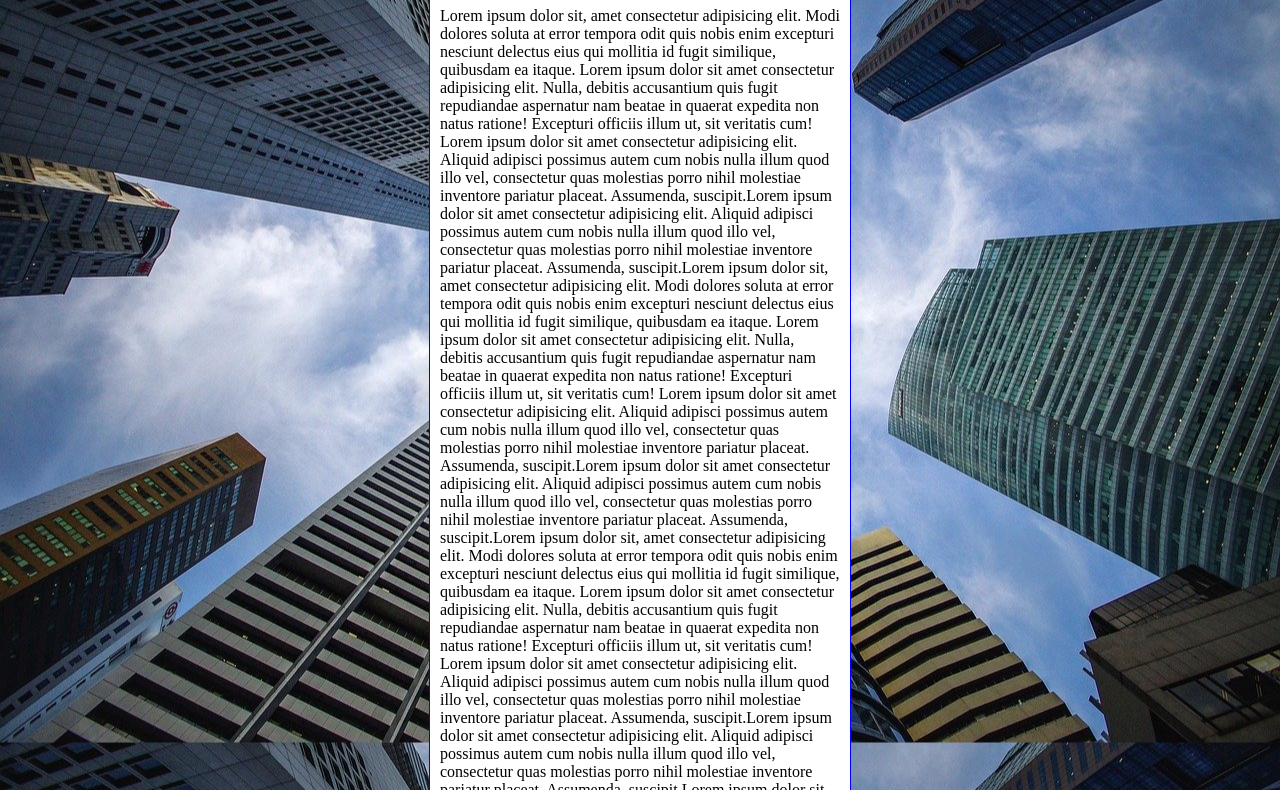
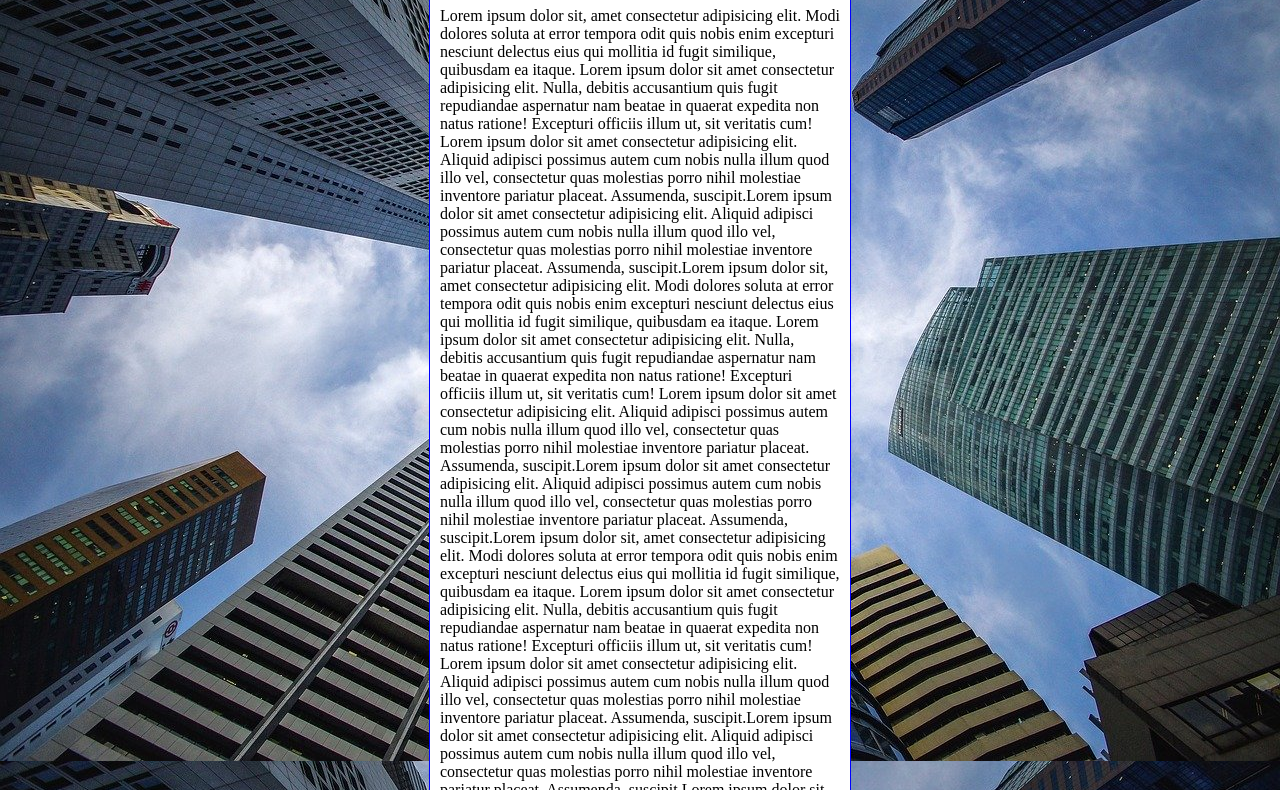
Before and after one commit to lizacosx/html-css, a plain HTML site: page excercios/ex022/fundo006.html in a window 1280 px wide. Shown: the part 92-882 px from the top of the page. Drawn offline with Linux system fonts and the light colour scheme.

Commit message:
alteração

```diff
--- a/excercios/ex022/fundo006.html
+++ b/excercios/ex022/fundo006.html
@@ -3,20 +3,33 @@
 <head>
     <meta charset="UTF-8">
     <meta name="viewport" content="width=device-width, initial-scale=1.0">
-    <title>Document</title>
+    <title>fundo fixo de tela</title>
     <style>
         body{
-            height: 100vh;
+
+            /* height: 100vh;
             background-color: black;
             background-image: url('imagens/wallpaper002.jpg');
             background-position: center center;
-            background-repeat: repeat-y;
+            background-repeat: no-repeat;
             background-size: cover;
+            background-attachment: fixed;
+
+            Shorthand - background
+
+            color > iamge > position > repeat > [size] > attachment
+
+            */
+
+            background: black url('imagens/wallpaper002.jpg') center center no-repeat  fixed;
+
+            background-size: cover;
+
         }
 
         main{
             background-color: white;
-            width: 400px;
+            max-width: 400px;
             padding: 10px;
             margin: auto;
             border: 1px solid blue;
```
